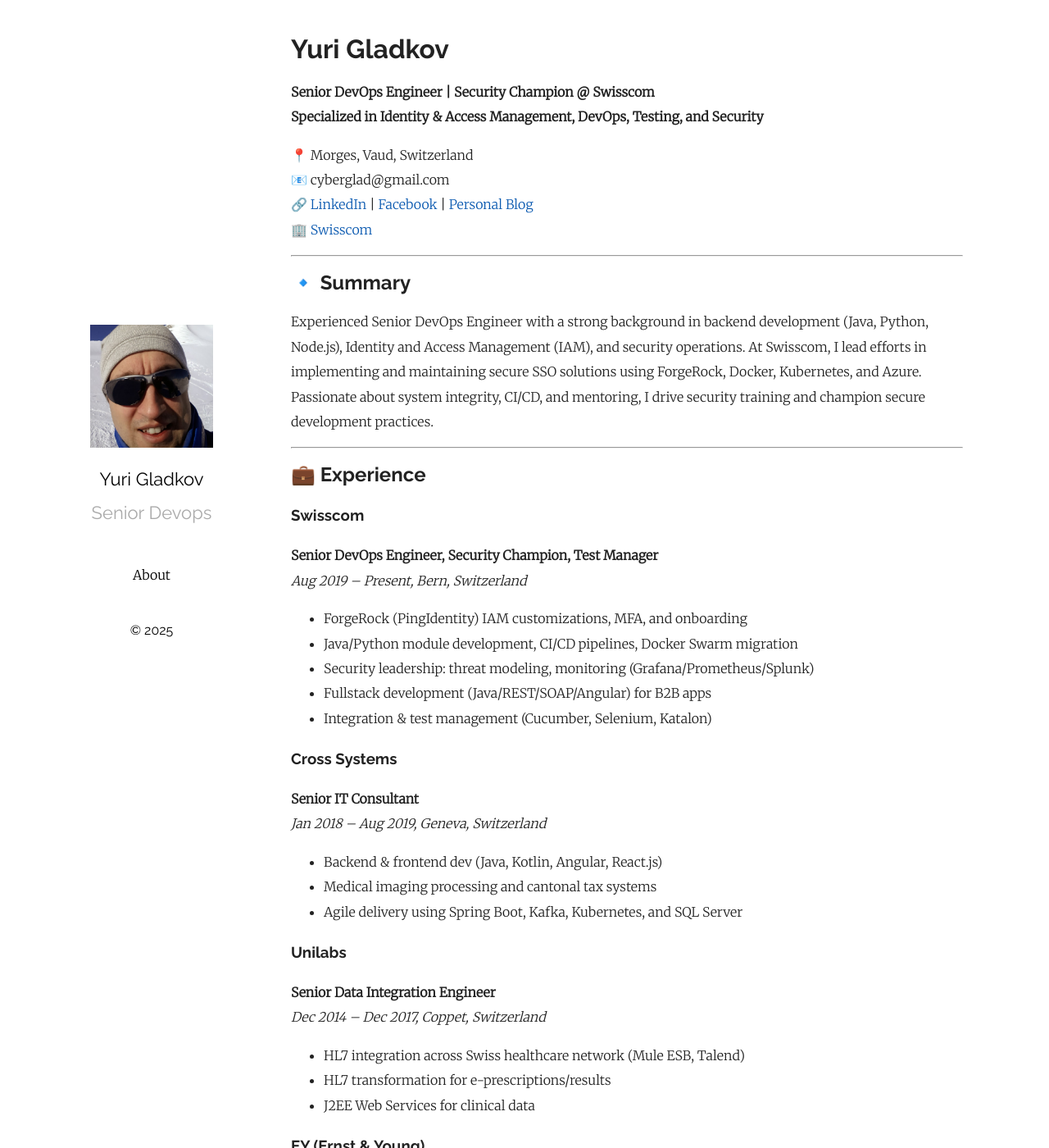
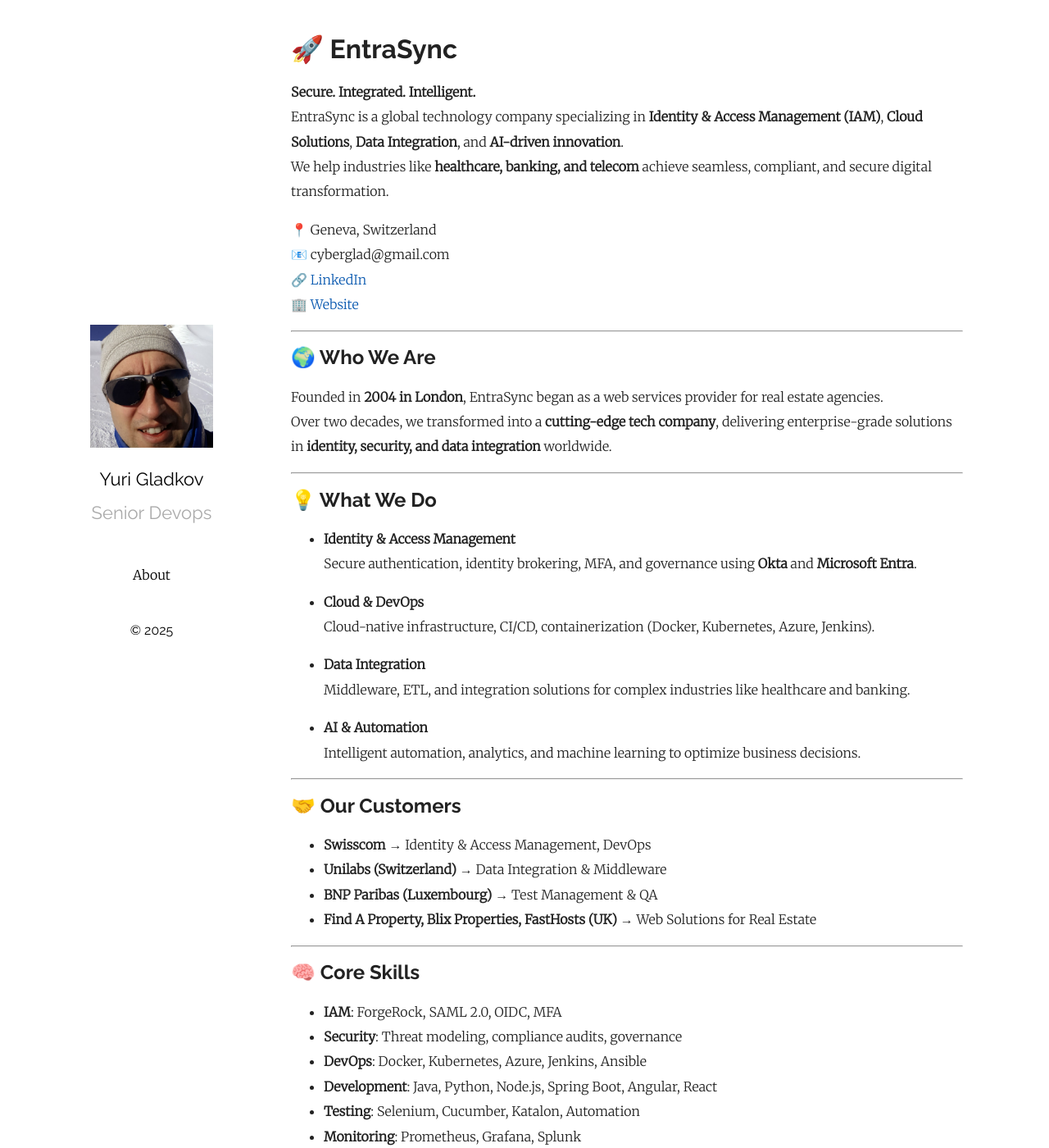
Before and after one commit to entrasynctech/entrasynctech.github.io, a Jekyll site: the page built from index.md, in a window 1280 px wide and 1400 px high. Shown: the whole window at 82% size. Built offline with Jekyll 4.4.1, drawn with Linux system fonts in a browser that asks for light colours; our own code applies the rules of GitHub Pages for plain Markdown files; some of the changed text lies outside the part shown.

Commit message:
Update index.md

```diff
--- a/index.md
+++ b/index.md
@@ -1,128 +1,80 @@
 ---
 layout: page
+title: EntraSync
 ---
 
-# Yuri Gladkov
+# 🚀 EntraSync
 
-**Senior DevOps Engineer | Security Champion @ Swisscom**
-**Specialized in Identity & Access Management, DevOps, Testing, and Security**
+**Secure. Integrated. Intelligent.**
+EntraSync is a global technology company specializing in **Identity & Access Management (IAM)**, **Cloud Solutions**, **Data Integration**, and **AI-driven innovation**.
+We help industries like **healthcare, banking, and telecom** achieve seamless, compliant, and secure digital transformation.
 
-📍 Morges, Vaud, Switzerland
+📍 Geneva, Switzerland
 📧 cyberglad@gmail.com
-🔗 [LinkedIn](https://www.linkedin.com/in/yuri-gladkov) | [Facebook](https://www.facebook.com/yuri.gladkov) | [Personal Blog](https://www.youtube.com/@yuri-guitarist)
-🏢 [Swisscom](https://www.swisscom.ch)
+🔗 [LinkedIn](https://www.linkedin.com/company/entrasync)
+🏢 [Website](https://entrasynctech.github.io)
 
 ---
 
-## 🔹 Summary
-
-Experienced Senior DevOps Engineer with a strong background in backend development (Java, Python, Node.js), Identity and Access Management (IAM), and security operations. At Swisscom, I lead efforts in implementing and maintaining secure SSO solutions using ForgeRock, Docker, Kubernetes, and Azure. Passionate about system integrity, CI/CD, and mentoring, I drive security training and champion secure development practices.
+## 🌍 Who We Are
+Founded in **2004 in London**, EntraSync began as a web services provider for real estate agencies.
+Over two decades, we transformed into a **cutting-edge tech company**, delivering enterprise-grade solutions in **identity, security, and data integration** worldwide.
 
 ---
 
-## 💼 Experience
+## 💡 What We Do
 
-### **Swisscom**
-**Senior DevOps Engineer, Security Champion, Test Manager**
-*Aug 2019 – Present, Bern, Switzerland*
-- ForgeRock (PingIdentity) IAM customizations, MFA, and onboarding
-- Java/Python module development, CI/CD pipelines, Docker Swarm migration
-- Security leadership: threat modeling, monitoring (Grafana/Prometheus/Splunk)
-- Fullstack development (Java/REST/SOAP/Angular) for B2B apps
-- Integration & test management (Cucumber, Selenium, Katalon)
+- **Identity & Access Management**
+  Secure authentication, identity brokering, MFA, and governance using **Okta** and **Microsoft Entra**.
 
-### **Cross Systems**
-**Senior IT Consultant**
-*Jan 2018 – Aug 2019, Geneva, Switzerland*
-- Backend & frontend dev (Java, Kotlin, Angular, React.js)
-- Medical imaging processing and cantonal tax systems
-- Agile delivery using Spring Boot, Kafka, Kubernetes, and SQL Server
+- **Cloud & DevOps**
+  Cloud-native infrastructure, CI/CD, containerization (Docker, Kubernetes, Azure, Jenkins).
 
-### **Unilabs**
-**Senior Data Integration Engineer**
-*Dec 2014 – Dec 2017, Coppet, Switzerland*
-- HL7 integration across Swiss healthcare network (Mule ESB, Talend)
-- HL7 transformation for e-prescriptions/results
-- J2EE Web Services for clinical data
+- **Data Integration**
+  Middleware, ETL, and integration solutions for complex industries like healthcare and banking.
 
-### **EY (Ernst & Young)**
-**Senior IT Auditor – Risk & Assurance**
-*Jan 2012 – Jan 2014, Zurich, Switzerland*
-- IAM security architecture audits, SOX/ISO/GDPR compliance
-- System migration, 3rd party attestation, data governance
-
-### **Accenture**
-**Test Manager – BNP Paribas Merger**
-*Sep 2011 – Dec 2012, Luxembourg*
-- QA lead for banking software post-merger (BGL & BNP)
-- Test automation, stakeholder reporting, UAT mentoring
-
-### **IBM**
-**Senior QA Specialist – DB2, Data Warehouse**
-*Apr 2009 – Aug 2011, Ireland*
-- DB2 systems QA, test tools authoring, Smart Analytics systems testing
-
-### **Commerzbank AG**
-**Java Analyst Developer**
-*Feb 2005 – Mar 2009, Luxembourg*
-- Java back-office systems, integration with Temenos/Triple A/Murex
-
-### **Fasthosts**
-**Web Application Developer**
-*Sep 2002 – Sep 2004, London, UK*
-- ASP.NET/C# real estate web apps, NUnit testing, customer support
+- **AI & Automation**
+  Intelligent automation, analytics, and machine learning to optimize business decisions.
 
 ---
 
-## 🧠 Skills
+## 🤝 Our Customers
 
-- **IAM**: ForgeRock, SAML 2.0, OpenID Connect (OIDC), MFA
+- **Swisscom** → Identity & Access Management, DevOps
+- **Unilabs (Switzerland)** → Data Integration & Middleware
+- **BNP Paribas (Luxembourg)** → Test Management & QA
+- **Find A Property, Blix Properties, FastHosts (UK)** → Web Solutions for Real Estate
+
+---
+
+## 🧠 Core Skills
+
+- **IAM**: ForgeRock, SAML 2.0, OIDC, MFA
+- **Security**: Threat modeling, compliance audits, governance
 - **DevOps**: Docker, Kubernetes, Azure, Jenkins, Ansible
-- **Security**: Threat modeling, compliance audits, governance
-- **Development**: Java, Python, Node.js, Spring Boot, Angular, React.js
-- **Testing**: Selenium, Cucumber, Katalon, Test Automation
-- **Tools**: Prometheus, Grafana, Splunk, Git, Maven, SQL Server
+- **Development**: Java, Python, Node.js, Spring Boot, Angular, React
+- **Testing**: Selenium, Cucumber, Katalon, Automation
+- **Monitoring**: Prometheus, Grafana, Splunk
 - **Methodologies**: Agile, ITIL V3
 
 ---
 
-## 🌍 Languages
+## 🏅 Certifications & Recognition
 
-- **Russian**: Native
-- **English**: Full Professional
-- **German**: Full Professional
-- **French**: Professional Working
-- **Spanish**: Professional Working
-- **Italian**: Professional Working
-- **Chinese Mandarin**: Elementary
-- **Luxembourgish**: Professional Working
+- Microsoft Certified Partner
+- Oracle Certified Developers
+- ForgeRock Access Management Certification
+- ITIL V3 Foundation
 
 ---
 
-## 🎓 Education
+## 📬 Get in Touch
 
-- **MSc Computer Science**, University of Birmingham
-- **BSc Business Information Technology**, Universität Trier
-- **Diploma in Economics**, Plekhanov Russian University
-- **Erasmus**, Loughborough University
-- **Summer School**, LSE – Business Analysis & Accounting
+Ready to secure, integrate, and scale your business?
+📧 Email: cyberglad@gmail.com
+🔗 [LinkedIn](https://www.linkedin.com/company/entrasync)
+🏢 [Website](https://entrasynctech.github.io)
 
 ---
 
-## 🏅 Certifications
-
-- Microsoft Certified Professional (C#)
-- Certified Business Analysis Professional (CBAP)
-- Oracle Certified Java SE 8 Programmer
-- ForgeRock Access Management Product Knowledge
-- ITIL V3 Foundation
-- Oracle DBA
-- IBM Certified DB2 9 LUW Administrator
-
----
-
-## 🏆 Honors & Awards
-
-- Java Certified Programmer
-- IBM QA Contributor – Autonomic Computing
-- Swisscom Security Champion
+✨ *EntraSync — powering secure digital transformation since 2004.*
```
